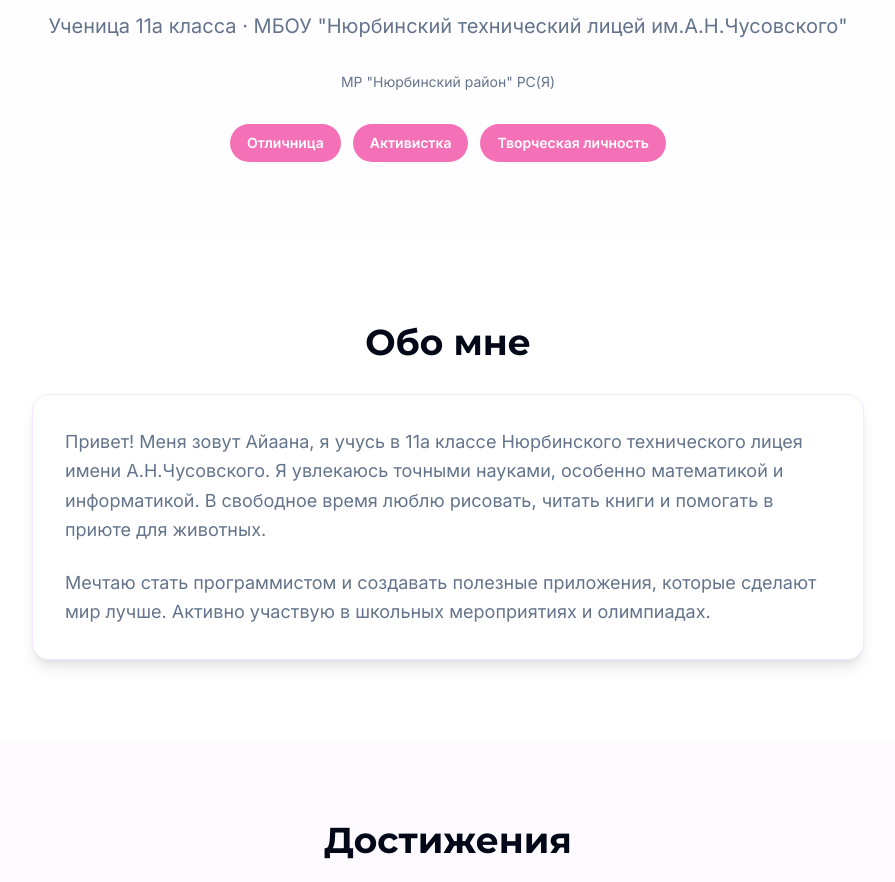
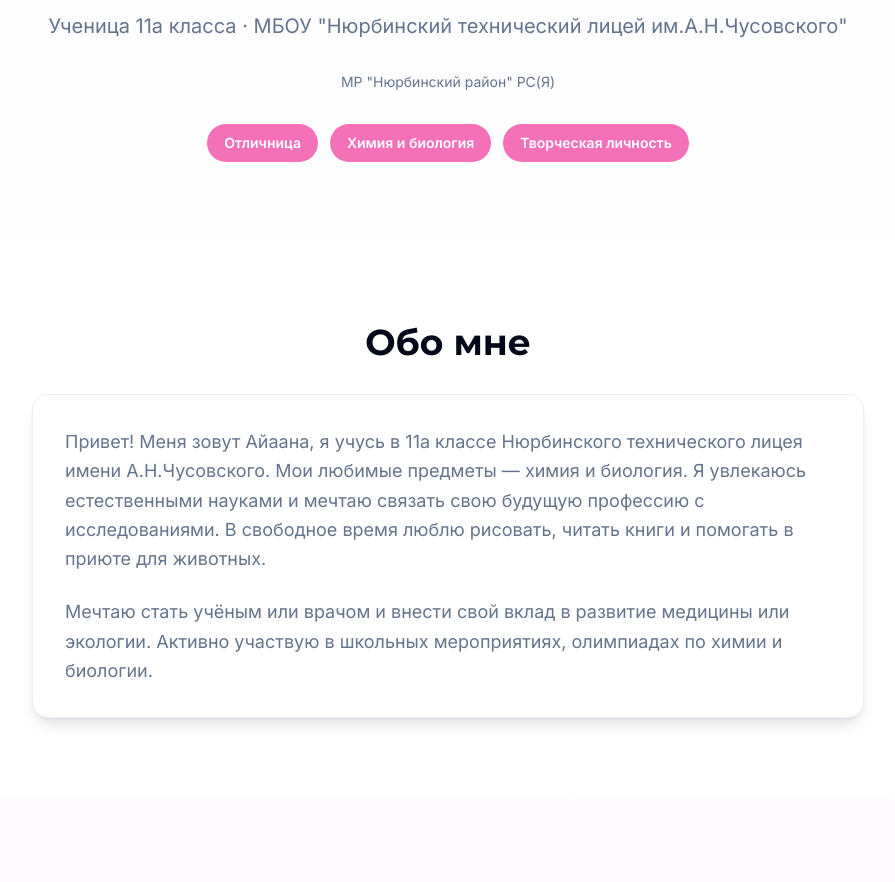
Before and after one commit to pr-poehali-dev/school-girl-portfolio, a React (Vite) app: page / in a window 1280 px wide. Shown: the part 340-1222 px from the top of the page, without its empty margins (192-1087 px from the left). Built offline with nearby package versions, Linux system fonts and the light colour scheme.

Commit message:
Добавлены материалы по химии и биологии

```diff
--- a/src/pages/Index.tsx
+++ b/src/pages/Index.tsx
@@ -111,7 +111,7 @@ const Index = () => {
               Отличница
             </Badge>
             <Badge variant="secondary" className="px-4 py-2 text-sm">
-              Активистка
+              Химия и биология
             </Badge>
             <Badge variant="secondary" className="px-4 py-2 text-sm">
               Творческая личность
@@ -128,12 +128,13 @@ const Index = () => {
           <Card className="p-8 shadow-lg border-purple-100">
             <p className="text-lg leading-relaxed text-muted-foreground mb-6">
               Привет! Меня зовут Айаана, я учусь в 11а классе Нюрбинского технического лицея
-              имени А.Н.Чусовского. Я увлекаюсь точными науками, особенно математикой и информатикой.
-              В свободное время люблю рисовать, читать книги и помогать в приюте для животных.
+              имени А.Н.Чусовского. Мои любимые предметы — химия и биология. Я увлекаюсь естественными науками
+              и мечтаю связать свою будущую профессию с исследованиями. В свободное время люблю рисовать,
+              читать книги и помогать в приюте для животных.
             </p>
             <p className="text-lg leading-relaxed text-muted-foreground">
-              Мечтаю стать программистом и создавать полезные приложения, которые
-              сделают мир лучше. Активно участвую в школьных мероприятиях и олимпиадах.
+              Мечтаю стать учёным или врачом и внести свой вклад в развитие медицины или экологии.
+              Активно участвую в школьных мероприятиях, олимпиадах по химии и биологии.
             </p>
           </Card>
         </div>
```
